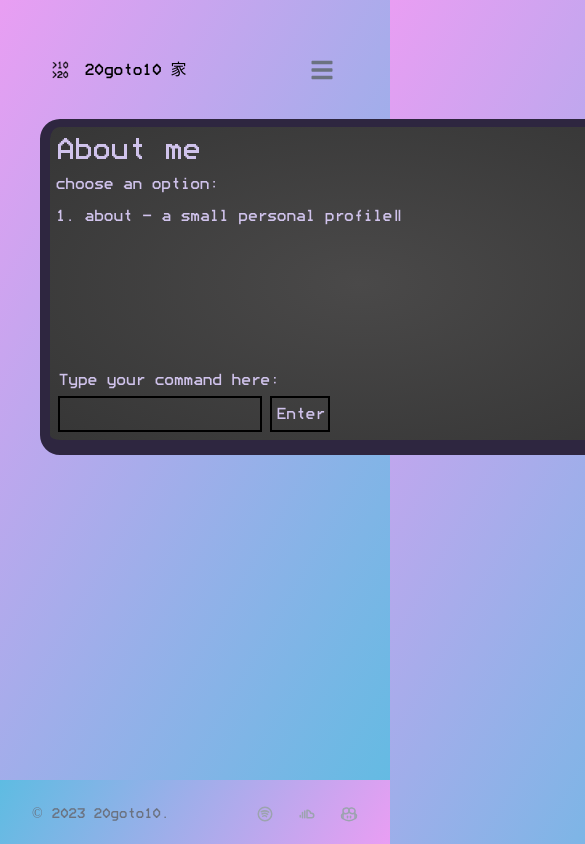
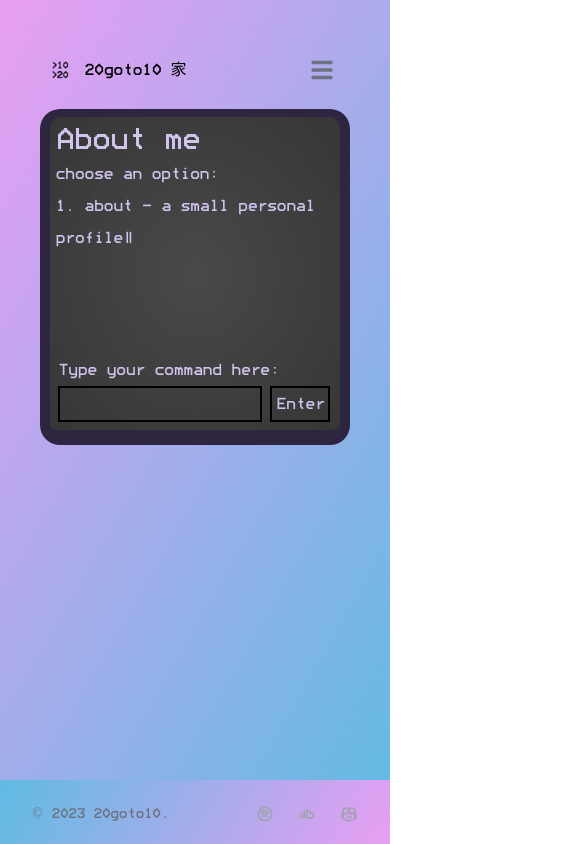
Before and after one commit to abbeydoyle/20goto10, a React (Create React App) app: page /artist in a window 390 px wide. Shown: the top 844 px of the page, 585 px wide, since content can reach past the window. Built offline with nearby package versions, Linux system fonts and the light colour scheme.

Commit message:
fix monitor w mobile

```diff
--- a/src/index.css
+++ b/src/index.css
@@ -197,7 +197,6 @@ body {
 
 
 .monitorcase {
-  /* background-color: rgb(74, 73, 73); */
   background-image: radial-gradient(
     rgb(74, 73, 73),
     rgb(54, 54, 54)
@@ -209,6 +208,5 @@ body {
   height: 21rem;
   padding: 5px;
   user-select: none;
-  width: 40em;
   color: #d0c3ec;
 }
--- a/src/pages/Artist.js
+++ b/src/pages/Artist.js
@@ -184,7 +184,7 @@ export default function Artist() {
   return (
     <>
       <div className="grid grid-row justify-items-center">
-        <div className="mt-[3%] monitorcase leading-8 relative">
+        <div className="mt-[3%] monitorcase leading-8 relative md:w-[40em] w-full">
           <h1 className="text-3xl">About me</h1>
           <h2>choose an option:</h2>
           <ol className="justify-self-start">
```
